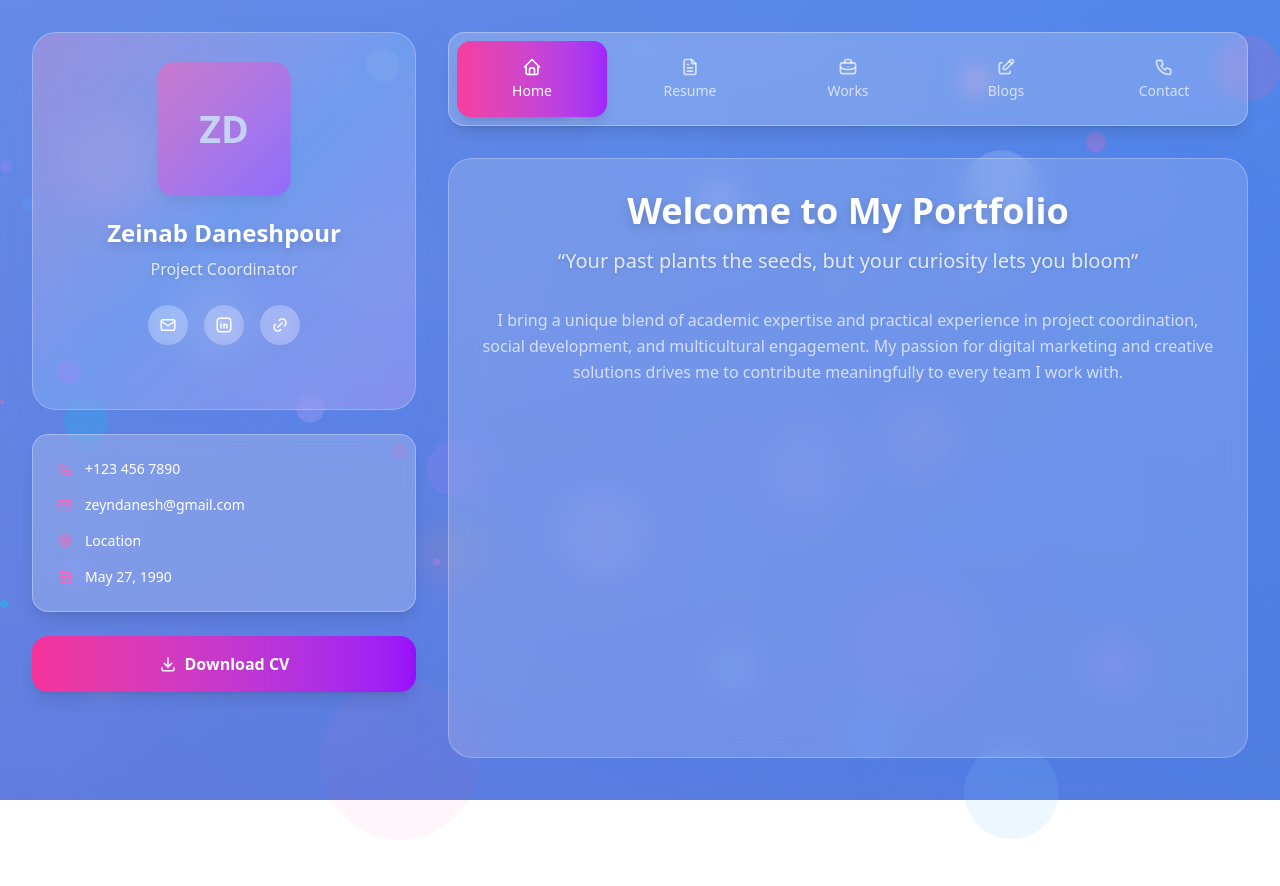
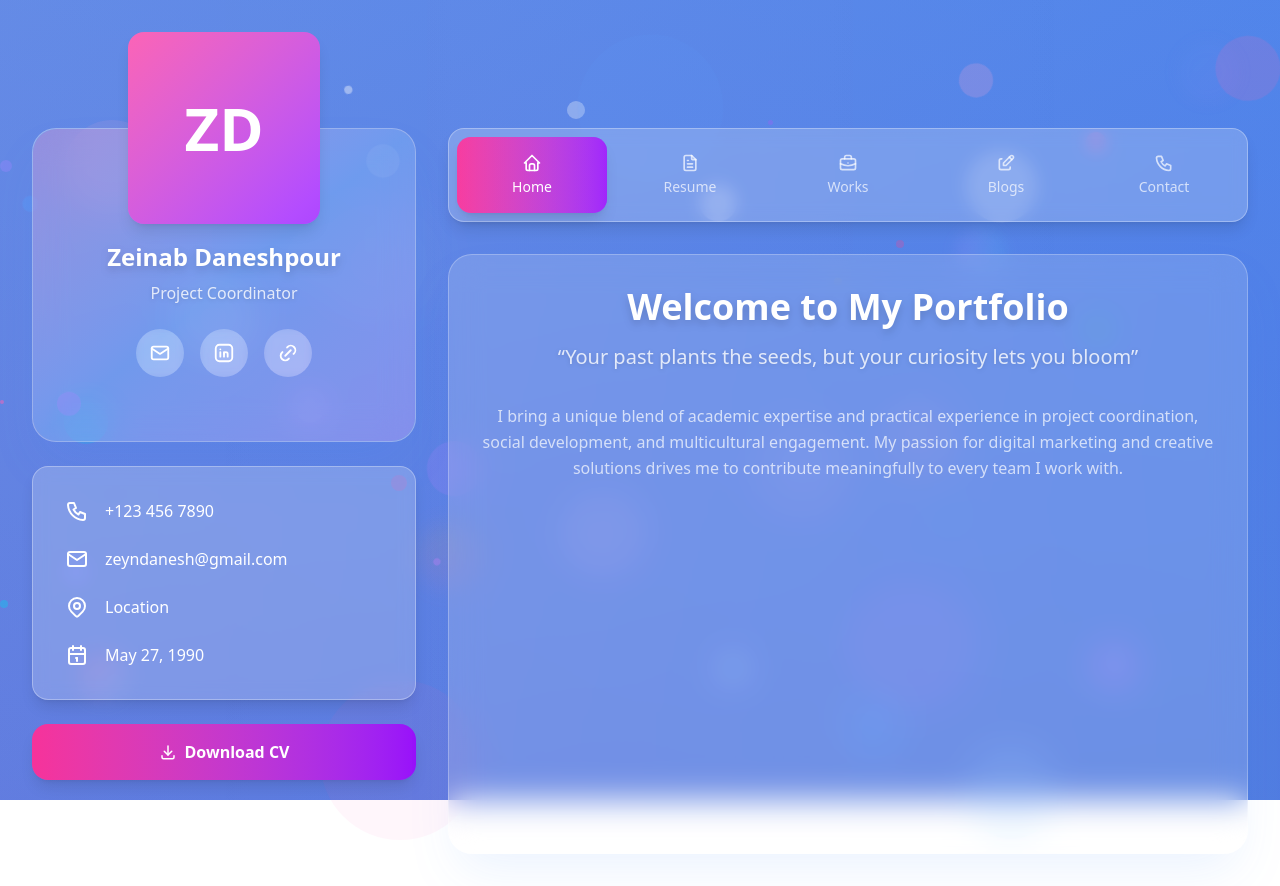
Before and after one commit to zeinab-cv/cv, a Next.js app in the folder portfolio/: page / in a window 1280 px wide. Before the commit the page ends 800 px from the top, so only its background shows below. Built offline with nearby package versions, Linux system fonts and the light colour scheme.

Commit message:
layout, icon changes

```diff
--- a/portfolio/app/page.tsx
+++ b/portfolio/app/page.tsx
@@ -10,12 +10,12 @@ export default function Home() {
   const [activeTab, setActiveTab] = useState('home');
 
   return (
-    <div className="min-h-screen relative overflow-hidden">
+    <div className="min-h-screen relative overflow-hidden ">
       {/* Animated Background */}
       <AnimatedBackground />
 
       {/* Main Content */}
-      <div className="relative z-10 p-4 md:p-8">
+      <div className="relative z-10 p-4 md:p-8 mt-24">
         <div className="max-w-7xl mx-auto">
           <div className="grid grid-cols-1 lg:grid-cols-3 gap-8">
             {/* Left Sidebar - Sticky */}
--- a/portfolio/components/Sidebar.tsx
+++ b/portfolio/components/Sidebar.tsx
@@ -13,8 +13,11 @@ export default function Sidebar() {
   const theme = getThemeClasses();
 
   return (
-    <div className="sticky top-8 h-fit">
+    <div className="sticky top-8 h-fit mt">
       {/* Main Profile Card */}
+          <div className="w-48 h-48 absolute -top-24 left-1/2 -translate-x-1/2 rounded-2xl bg-gradient-to-br from-pink-400 to-purple-500 flex items-center justify-center text-white text-6xl font-bold shadow-lg hover:scale-110 transition-transform z-[100]">
+            ZD
+          </div>
       <div className={`${theme.glassOverlay} rounded-3xl p-8 ${theme.glassShadow} relative overflow-hidden hover:scale-105 transition-transform duration-300`}>
         {/* Background gradient overlay */}
         <div className="absolute inset-0 bg-gradient-to-br from-pink-400/20 via-blue-400/20 to-purple-400/20 rounded-3xl"></div>
@@ -25,12 +28,9 @@ export default function Sidebar() {
 
         <div className="relative z-10 text-center">
           {/* Profile Image Placeholder */}
-          <div className="w-32 h-32 mx-auto mb-6 rounded-2xl bg-gradient-to-br from-pink-400 to-purple-500 flex items-center justify-center text-white text-4xl font-bold shadow-lg hover:scale-110 transition-transform duration-300 animate-pulse-glow">
-            ZD
-          </div>
 
           {/* Name and Title */}
-          <h2 className="text-2xl font-bold text-white mb-2 drop-shadow-lg">
+          <h2 className="text-2xl font-bold text-white mb-2 drop-shadow-lg mt-20">
             Zeinab Daneshpour
           </h2>
           <p className="text-white/80 mb-6 drop-shadow-sm">
@@ -39,40 +39,40 @@ export default function Sidebar() {
 
           {/* Social Links */}
           <div className="flex justify-center space-x-4 mb-8">
-            <a href="mailto:zeyndanesh@gmail.com" className="w-10 h-10 bg-white/20 backdrop-blur-sm rounded-full flex items-center justify-center text-white hover:bg-white/30 hover:scale-105  " style={{ animationDelay: '0s' }}>
-              <IconMail size={18} />
+            <a href="mailto:zeyndanesh@gmail.com" className="w-12 h-12 bg-white/20 backdrop-blur-sm rounded-full flex items-center justify-center text-white hover:bg-white/30 hover:scale-105" style={{ animationDelay: '0s' }}>
+              <IconMail size={22} className="text-white" />
             </a>
-            <a href="#" className="w-10 h-10 bg-white/20 backdrop-blur-sm rounded-full flex items-center justify-center text-white hover:bg-white/30 hover:scale-105  ">
-              <IconBrandLinkedin size={18} />
+            <a href="#" className="w-12 h-12 bg-white/20 backdrop-blur-sm rounded-full flex items-center justify-center text-white hover:bg-white/30 hover:scale-105">
+              <IconBrandLinkedin size={22} className="text-white" />
             </a>
-            <a href="#" className="w-10 h-10 bg-white/20 backdrop-blur-sm rounded-full flex items-center justify-center text-white hover:bg-white/30 hover:scale-105  ">
-              <IconLink size={18} />
+            <a href="#" className="w-12 h-12 bg-white/20 backdrop-blur-sm rounded-full flex items-center justify-center text-white hover:bg-white/30 hover:scale-105">
+              <IconLink size={22} className="text-white" />
             </a>
           </div>
         </div>
       </div>
 
       {/* Contact Info Card */}
-      <div className={`${theme.glassCard} rounded-2xl p-6 mt-6 ${theme.cardShadow} hover:scale-105 transition-transform duration-300 relative overflow-hidden`}>
+      <div className={`${theme.glassCard} rounded-2xl p-8 mt-6 ${theme.cardShadow} hover:scale-105 transition-transform duration-300 relative overflow-hidden`}>
         {/* Subtle animated background */}
         <div className="absolute top-2 right-2 w-4 h-4 bg-pink-400/20 rounded-full animate-pulse"></div>
 
-        <div className="space-y-4 text-white relative z-10">
-          <div className="flex items-center space-x-3 hover:translate-x-2 transition-transform duration-300">
-            <IconPhone size={16} className="text-pink-400" />
-            <span className="text-sm">+123 456 7890</span>
+        <div className="space-y-6 text-white relative z-10">
+          <div className="flex items-center space-x-4 hover:translate-x-2 transition-transform duration-300">
+            <IconPhone size={24} className="text-white" />
+            <span className="text-base">+123 456 7890</span>
           </div>
-          <div className="flex items-center space-x-3 hover:translate-x-2 transition-transform duration-300">
-            <IconMail size={16} className="text-pink-400" />
-            <span className="text-sm">zeyndanesh@gmail.com</span>
+          <div className="flex items-center space-x-4 hover:translate-x-2 transition-transform duration-300">
+            <IconMail size={24} className="text-white" />
+            <span className="text-base">zeyndanesh@gmail.com</span>
           </div>
-          <div className="flex items-center space-x-3 hover:translate-x-2 transition-transform duration-300">
-            <IconMapPin size={16} className="text-pink-400" />
-            <span className="text-sm">Location</span>
+          <div className="flex items-center space-x-4 hover:translate-x-2 transition-transform duration-300">
+            <IconMapPin size={24} className="text-white" />
+            <span className="text-base">Location</span>
           </div>
-          <div className="flex items-center space-x-3 hover:translate-x-2 transition-transform duration-300">
-            <IconCalendar size={16} className="text-pink-400" />
-            <span className="text-sm">May 27, 1990</span>
+          <div className="flex items-center space-x-4 hover:translate-x-2 transition-transform duration-300">
+            <IconCalendar size={24} className="text-white" />
+            <span className="text-base">May 27, 1990</span>
           </div>
         </div>
       </div>
```
